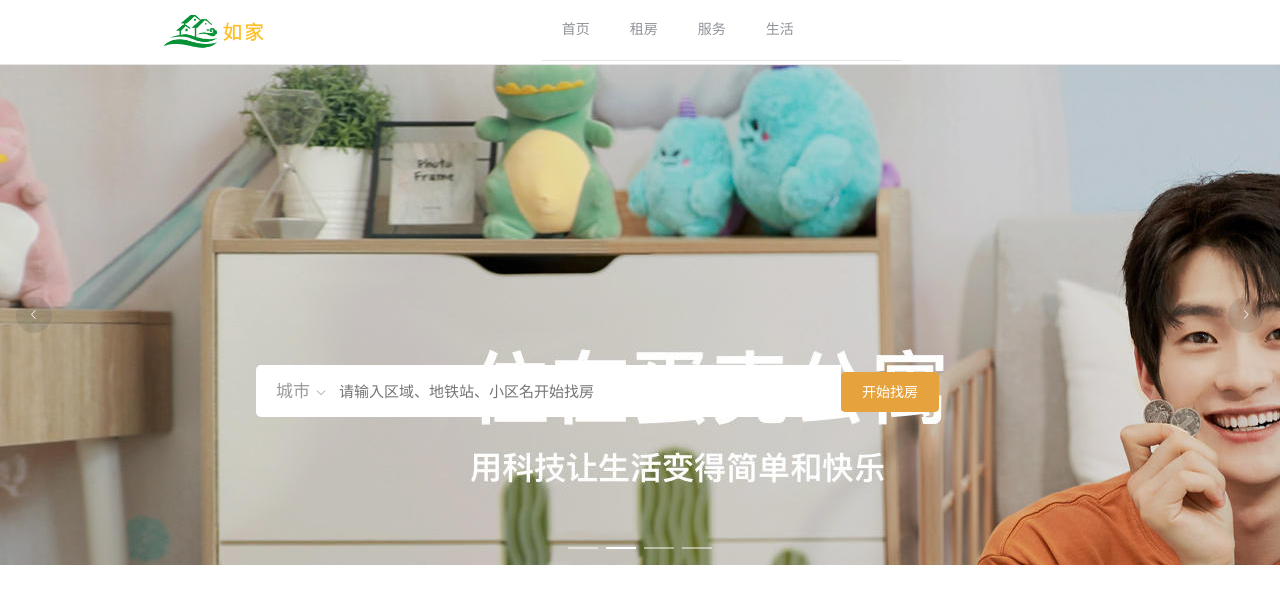
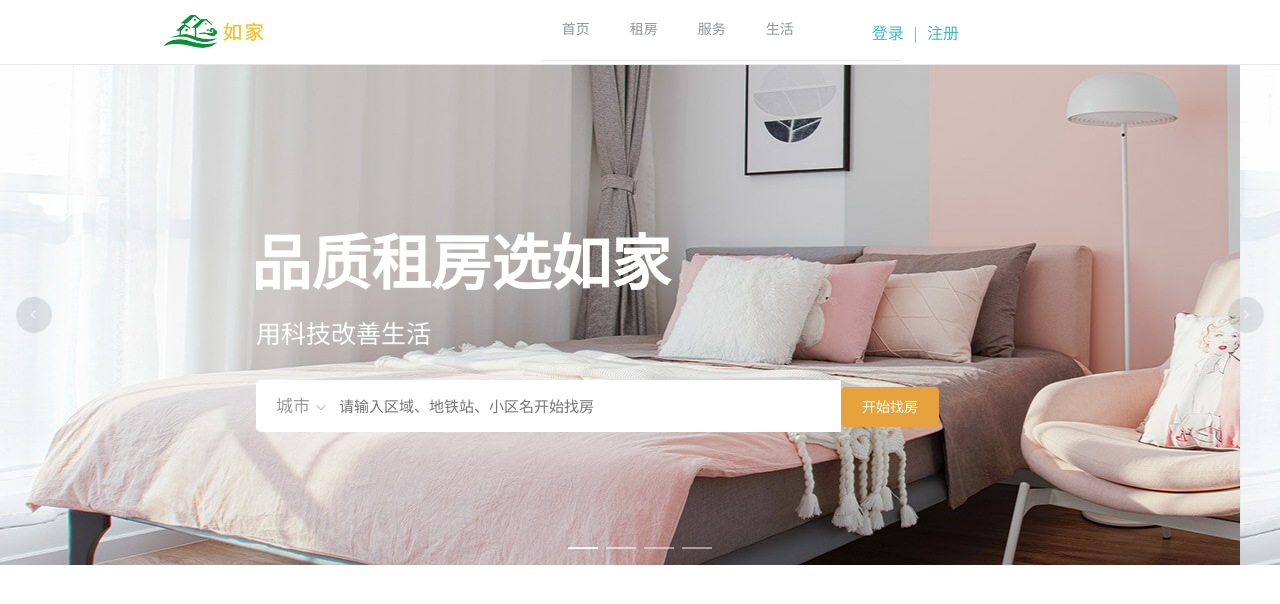
Before and after one commit to zhyocean/rent-system-page, a Vue app: page /#/ in a window 1280 px wide. Shown: the top 604 px of the page. Built offline with nearby package versions, Linux system fonts and the light colour scheme.

Commit message:
add login and register

```diff
--- a/src/pages/home/components/Carousel.vue
+++ b/src/pages/home/components/Carousel.vue
@@ -2,10 +2,14 @@
   <div class="carousel-main">
     <el-carousel height="500px" :interval="5000" arrow="always">
       <el-carousel-item v-for="item in 4" :key="item">
-        <img src="@/assets/pic.jpg">
+        <img src="@/assets/home_back.jpg">
       </el-carousel-item>
     </el-carousel>
     <div class="search-box">
+      <div class="box-word">
+        <h1>品质租房选如家</h1>
+        <p>用科技改善生活</p>
+      </div>
       <div class="box-left">
         <el-dropdown>
           <span class="el-dropdown-link search-title">
@@ -57,10 +61,23 @@ export default {
     }
     .search-box{
       position: absolute;
-      top: 60%;
+      top: 30%;
       left: 20%;
       z-index: 2;
     }
+    .box-word{
+      margin-bottom: 30px;
+    }
+      .box-word h1{
+        font-size: 60px;
+        color: #fff;
+        margin: 0 0 12px -5px;
+      }
+      .box-word p{
+        font-size: 25px;
+        color: #fff;
+        margin: 0;
+      }
       .box-left{
         padding: 10px 0px 10px 20px;
         background-color: #fff;
--- a/src/pages/home/components/Header.vue
+++ b/src/pages/home/components/Header.vue
@@ -5,24 +5,69 @@
     </el-col>
     <el-col :span="7" :offset="3">
       <el-menu :default-active="activeIndex" class="el-menu-demo header-col" mode="horizontal" @select="handleSelect">
-        <el-menu-item index="1">首页</el-menu-item>
-        <el-menu-item index="2">租房</el-menu-item>
-        <el-menu-item index="3">服务</el-menu-item>
-        <el-menu-item index="4">生活</el-menu-item>
+        <el-menu-item index="1" class="header-word">首页</el-menu-item>
+        <el-menu-item index="2" class="header-word">租房</el-menu-item>
+        <el-menu-item index="3" class="header-word">服务</el-menu-item>
+        <el-menu-item index="4" class="header-word">生活</el-menu-item>
       </el-menu>
+      <div class="header-log-reg">
+        <a class="rj-login" @click="centerDialogVisible  = true">登录</a>
+        <a class="rj-line">|</a>
+        <a class="rj-register">注册</a>
+      </div>
     </el-col>
+    <el-dialog title="登录" :visible.sync="centerDialogVisible" width="30%" center>
+      <el-form :model="form">
+        <el-form-item label="手机号" :label-width="formLabelWidth">
+          <el-input v-model="form.phone" autocomplete="off" placeholder="请输入手机号"></el-input>
+        </el-form-item>
+        <el-form-item label="验证码" :label-width="formLabelWidth">
+          <el-input class="dialog-code-input" v-model="form.authCode" autocomplete="off" placeholder="请输入验证码"></el-input>
+          <el-button class="dialog-code-button" plain>获取验证码</el-button>
+        </el-form-item>
+      </el-form>
+      <div class="rj-confrim">
+        <span>登录即代表同意</span><a>《如家用户协议》</a><span>及</span><a>《如家隐私政策》</a>
+      </div>
+      <span slot="footer" class="dialog-footer">
+        <el-button type="primary" @click="centerDialogVisible = false">登 录</el-button>
+        <span id="swichAccontHook" @click="swichAccontHook">账号密码登录</span>
+      </span>
+    </el-dialog>
   </el-row>
 </template>
 
 <script>
 export default {
-  name: 'HomeHeader'
+  name: 'HomeHeader',
+  data () {
+    return {
+      centerDialogVisible: false,
+      form: {
+        name: '',
+        region: '',
+        date1: '',
+        date2: '',
+        delivery: false,
+        type: [],
+        resource: '',
+        desc: ''
+      },
+      formLabelWidth: '70px'
+    }
+  },
+  methods: {
+    swichAccontHook () {
+      alert('qr')
+    }
+  }
 }
 </script>
 
 <style>
   .header-row{
     border-bottom: solid 1px #e6e6e6;
+    position: relative;
   }
     .header_logo{
       height: 60px;
@@ -30,4 +75,45 @@ export default {
     .header-col{
       border-bottom: solid 0px #fff;
     }
+      .header-word{
+        font-size: 16px;
+      }
+    .header-log-reg{
+      margin-left: 330px;
+      position: absolute;
+      top: 50%;
+      transform: translateY(-50%);
+    }
+      .header-log-reg a{
+        color: #3dbcc6;
+        cursor: pointer;
+      }
+      .rj-line{
+        margin: 0 10px 0 10px;
+      }
+    .dialog-code-input{
+      width: 65%;
+    }
+    .dialog-code-button{
+      color: rgba(255,150,30,.8);
+    }
+    .rj-confrim{
+      text-align: center;
+    }
+      .rj-confrim span{
+        color: rgba(0,0,0,.4);
+      }
+      .rj-confrim a{
+        color: #ff961e !important;
+        text-decoration: underline;
+      }
+    #swichAccontHook{
+      display: block;
+      font-size: 17px;
+      color: #ff961e;
+      line-height: 20px;
+      text-align: center;
+      margin-top: 20px;
+      cursor: pointer;
+    }
 </style>
```
Also changed, not shown: src/assets/home_back.jpg (added), src/assets/pic.jpg (deleted).
